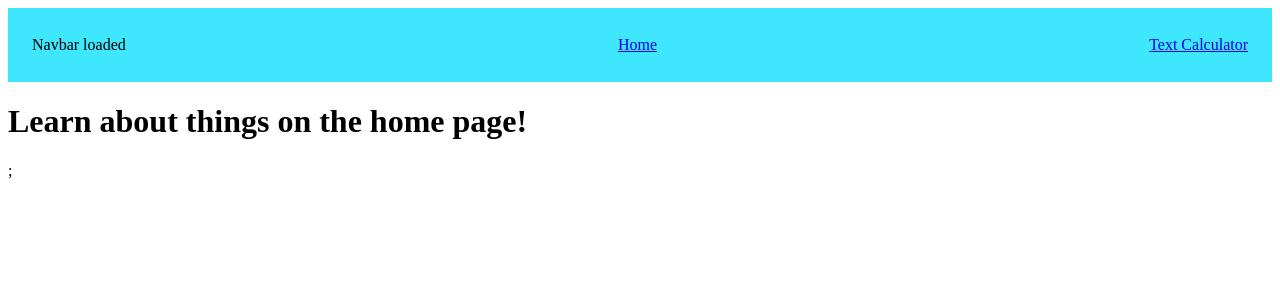
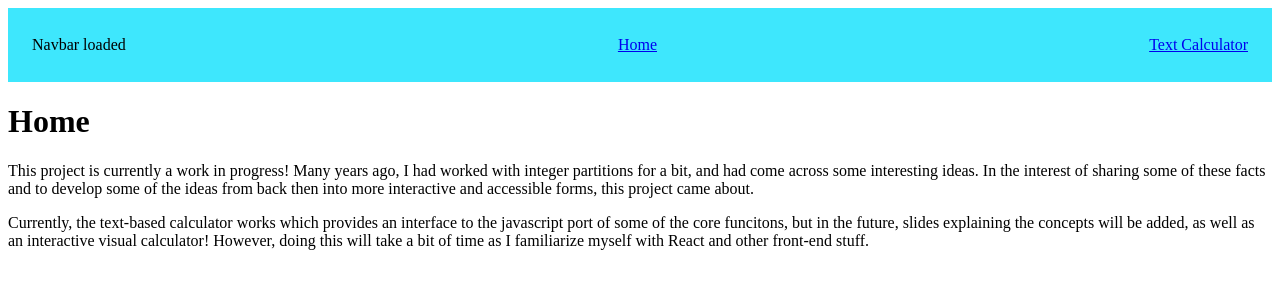
Before and after one commit to kna163/partitions, a React (Vite) app: page / in a window 1280 px wide. Shown: the top 300 px of the page. Built offline with nearby package versions, Linux system fonts and the light colour scheme.

Commit message:
small home page update

```diff
--- a/src/site/pages/Home.jsx
+++ b/src/site/pages/Home.jsx
@@ -5,7 +5,10 @@ export default function Home() {
     <>
       <Navbar />
 
-      <h1>Learn about things on the home page!</h1>;
+      <h1>Home</h1>
+      <p> This project is currently a work in progress! Many years ago, I had worked with integer partitions for a bit, and had come across some interesting ideas. In the interest of sharing some of these facts and to develop some of the ideas from back then into more interactive and accessible forms, this project came about.
+      </p>
+      <p>Currently, the text-based calculator works which provides an interface to the javascript port of some of the core funcitons, but in the future, slides explaining the concepts will be added, as well as an interactive visual calculator! However, doing this will take a bit of time as I familiarize myself with React and other front-end stuff.</p>
     </>
   )
 }
```
